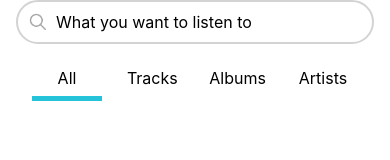
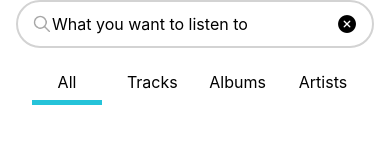
Before and after one commit to Duy2763/Music_App_Frontend, a React Native app: screen /Search in a window 390 px wide. Shown: the top 160 px of the page. Built offline with nearby package versions, Linux system fonts and the light colour scheme.

Commit message:
Add icon clear input search view

```diff
--- a/src/components/feed/feed.jsx
+++ b/src/components/feed/feed.jsx
@@ -16,6 +16,7 @@ const { width } = Dimensions.get('window');
 
 export default function FeedScreen() {
     const [isActiveHeart, setActiveHeart] = useState(false);
+    const [isOpenComment, setOpenComment] = useState(false);
     const arrArtists = [
         {id: '1', name: 'Jennifer Wilson', hinhAnh: require('../../../assets/home/Image39.png'), followers: 65.1, about: {hinhAnh: require('../../../assets/home/Image73.png'), description: 'Do in cupidatat aute et in offcia aute laboris est Lorem est nisi dolor in cupidatat aute et in offcia aute laboris est Lorem est nisi dolor in cupidatat aute et in offcia aute laboris est Lorem est nisi dolor in cupidatat aute et in offcia aute laboris est Lorem est nisi dolor' }},
         {id: '2', name: 'Elizabeth Hall', hinhAnh: require('../../../assets/home/Image40.png'), followers: 63.1, about: {hinhAnh: require('../../../assets/home/Image73.png'), description: 'Do in cupidatat aute et in offcia aute laboris est Lorem est nisi dolor in cupidatat aute et in offcia aute laboris est Lorem est nisi dolor in cupidatat aute et in offcia aute laboris est Lorem est nisi dolor in cupidatat aute et in offcia aute laboris est Lorem est nisi dolor' }},
@@ -115,10 +116,6 @@ export default function FeedScreen() {
                     }
                 ]
             },
-
-
-
-
         }
     ]
 
--- a/src/components/icon/closeCircleTemplate.jsx
+++ b/src/components/icon/closeCircleTemplate.jsx
@@ -1,9 +1,9 @@
 import React, { useState } from 'react';
-import Icon from 'react-native-vector-icons/MaterialIcons';
+import Icon from 'react-native-vector-icons/Ionicons';
 
 
-const CloseCircleTemplate  = () => (
-  <Icon name="circle" size={10} color="gray" />
+const CloseCircleTemplate  = ({size, color}) => (
+  <Icon name="close-circle" size={size} color={color}/>
 );
 
 export default CloseCircleTemplate ;
--- a/src/components/search/search.jsx
+++ b/src/components/search/search.jsx
@@ -4,9 +4,12 @@ import { TextInput } from "react-native"
 import { StyleSheet, Text, View } from "react-native"
 import { SafeAreaView } from "react-native-safe-area-context"
 import colors from "../../colors"
+import CloseCircleTemplate from "../icon/closeCircleTemplate"
 import { useState } from "react"
 
 export default function SearchScreen() {
+    const [search, setSearch] = useState('');
+    const [isFocused, setIsFocused] = useState(false);
     const arrOptions = [
         {id: 1, option: 'All'},
         {id: 2, option: 'Tracks'},
@@ -17,15 +20,24 @@ export default function SearchScreen() {
     return (
         <SafeAreaView style={{flex: 1, backgroundColor: colors.secondaryColor}}>
             <View style={styles.container}>
-                <View style={styles.search}>
+                <View style={[styles.input, isFocused && styles.inputFocused, styles.search]}>
+                    <View style={{flexDirection: 'row'}}>
                         <Image
                             style={styles.searchIcon}
                             source={require('../../../assets/home/findicon.png')}
                         />
                         <TextInput
-                        style={styles.searchInput}
+                            style={[styles.searchInput]}
                             placeholder="What you want to listen to"
+                            onChangeText={text => setSearch(text)}
+                            value={search}
+                            onFocus={() => setIsFocused(true)}
+                            onBlur={() => setIsFocused(false)}
                         />
+                    </View>
+                    <TouchableOpacity onPress={() => setSearch('')}>
+                        <CloseCircleTemplate color='black' size={22}/>
+                    </TouchableOpacity>
                 </View>
                 <View style={styles.optionSearch}>
                     { arrOptions.map(option => (
@@ -54,9 +66,12 @@ const styles = StyleSheet.create({
         alignItems: 'center',
         borderWidth: 2,
         borderColor: 'lightgray',
-        padding: 10,
+        paddingVertical: 10,
+        paddingHorizontal: 14,
         borderRadius: 32,
-        gap: 8
+        gap: 8,
+        justifyContent: 'space-between'
+
     },
     searchIcon: {
         width: 20,
@@ -80,6 +95,16 @@ const styles = StyleSheet.create({
     },
     optionSearchTitle: {
         fontSize: 16,
-    }
+    },
+    input: {
+        borderWidth: 1,
+        borderColor: colors.primaryColor,
+        padding: 10,
+        borderRadius: 5,
+    },
+    inputFocused: {
+        borderColor: colors.primaryColor,
+        boxShadow: `0 0 8px ${colors.primaryColor}`,
+    },
 
 })
```
Lines whose indentation alone changed are shown as unchanged.
